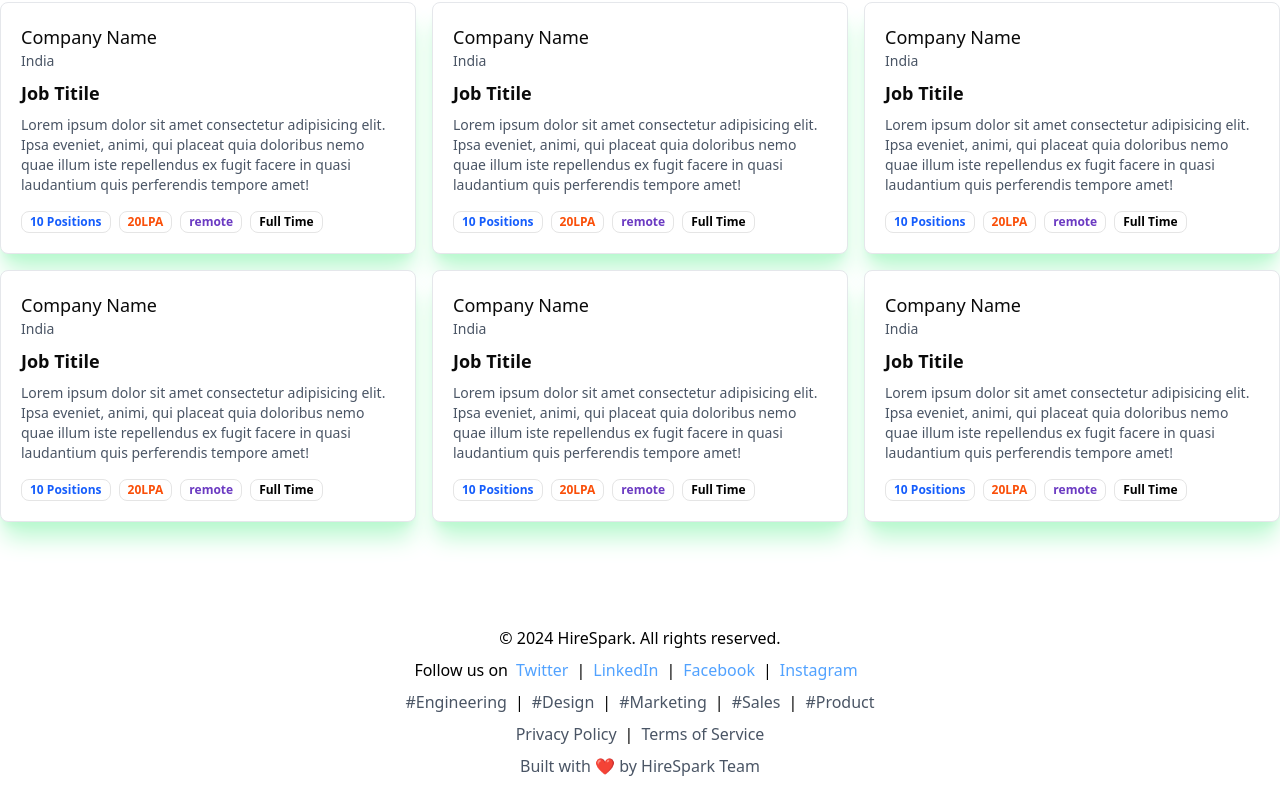
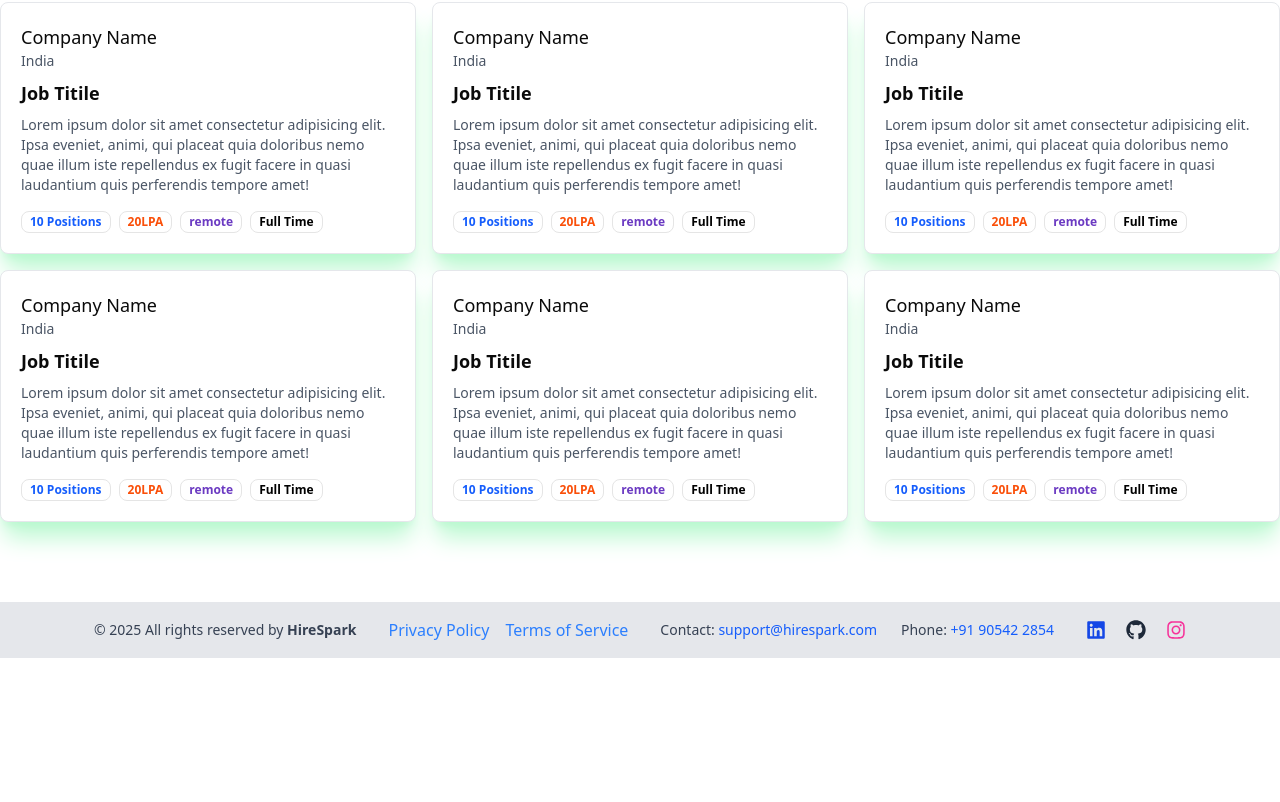
Before and after one commit to ayushman8658/HireSpark, a React (Vite) app in the folder Frontend/: page / in a window 1280 px wide. Shown: the part 904-1706 px from the top of the page. After the commit the page ends 1562 px from the top, so only its background shows below. Built offline with nearby package versions, Linux system fonts and the light colour scheme.

Commit message:
footer and PrivacyPolicy and Terms done

```diff
--- a/Frontend/src/components/ui/components_lite/Footer.jsx
+++ b/Frontend/src/components/ui/components_lite/Footer.jsx
@@ -1,66 +1,80 @@
 import React from "react";
+import { Link } from "react-router-dom";
+import { FaLinkedin, FaGithub, FaInstagram } from "react-icons/fa";
 
 const Footer = () => {
   return (
     <div>
-      {/* generate a footer for my current page. */}
+      {/* footer for current page */}
+      <div className="w-full h-auto py-4 bg-gray-200 text-black flex flex-col md:flex-row justify-center items-center space-y-4 md:space-y-0 md:space-x-8">
+        {/* Copyright */}
+        <p className="text-sm text-gray-700">
+          &copy; 2025 All rights reserved by{" "}
+          <span className="font-semibold">HireSpark</span>
+        </p>
 
-      <div className=" text-black py-6 mt-10">
-        <div className="max-w-7xl mx-auto text-center">
-          <p>&copy; 2024 HireSpark. All rights reserved.</p>
-          <p className="mt-2">
-            Follow us on
-            <a href="#" className="text-blue-400 hover:underline mx-2">
-              Twitter
-            </a>
-            |
-            <a href="#" className="text-blue-400 hover:underline mx-2">
-              LinkedIn
-            </a>
-            |
-            <a href="#" className="text-blue-400 hover:underline mx-2">
-              Facebook
-            </a>
-            |
-            <a href="#" className="text-blue-400 hover:underline mx-2">
-              Instagram
+        {/* Policy Links */}
+        <div className="flex space-x-4">
+          <Link to={"/PrivacyPolicy"}>
+            <span className="text-blue-500 hover:text-blue-700">
+              Privacy Policy
+            </span>
+          </Link>
+          <Link to={"/Terms-of-service"}>
+            <span className="text-blue-500 hover:text-blue-700">
+              Terms of Service
+            </span>
+          </Link>
+        </div>
+
+        {/* Contact Info */}
+        <div className="flex flex-col md:flex-row md:space-x-6 text-sm text-gray-700">
+          <p>
+            Contact:{" "}
+            <a
+              href="mailto:support@hirespark.com"
+              className="text-blue-600 hover:underline"
+            >
+              support@hirespark.com
             </a>
           </p>
-          {/* add some # tag jobs profile links */}
-          {/* this tage in side by side with some gap */}
-          <p className="mt-2">
-            <a href="#" className="text-gray-600 hover:underline mx-2">
-              #Engineering
-            </a>
-            |
-            <a href="#" className="text-gray-600 hover:underline mx-2">
-              #Design
-            </a>
-            |
-            <a href="#" className="text-gray-600 hover:underline mx-2">
-              #Marketing
-            </a>
-            |
-            <a href="#" className="text-gray-600 hover:underline mx-2">
-              #Sales
-            </a>
-            |
-            <a href="#" className="text-gray-600 hover:underline mx-2">
-              #Product
+          <p>
+            Phone:{" "}
+            <a
+              href="tel:+91905422854"
+              className="text-blue-600 hover:underline"
+            >
+              +91 90542 2854
             </a>
           </p>
+        </div>
 
-          {/* add a link to privacy policy and terms of service */}
-          <p className="mt-2">
-            <a href="#" className="text-gray-600 hover:underline mx-2">
-              Privacy Policy
-            </a>
-            |
-            <a href="#" className="text-gray-600 hover:underline mx-2">
-              Terms of Service
-            </a>
-          </p>
-          <p className="mt-2 text-gray-600">Built with ❤️ by HireSpark Team</p>
+        {/* Social Icons */}
+        <div className="flex space-x-5 text-xl">
+          <a
+            href="https://www.linkedin.com/in/ayushman2004/"
+            target="_blank"
+            rel="noopener noreferrer"
+            className="text-blue-700 hover:text-blue-900"
+          >
+            <FaLinkedin />
+          </a>
+          <a
+            href="https://github.com/ayushman8658"
+            target="_blank"
+            rel="noopener noreferrer"
+            className="text-gray-800 hover:text-black"
+          >
+            <FaGithub />
+          </a>
+          <a
+            href="https://www.instagram.com/ayushman_8658/"
+            target="_blank"
+            rel="noopener noreferrer"
+            className="text-pink-500 hover:text-pink-700"
+          >
+            <FaInstagram />
+          </a>
         </div>
       </div>
     </div>
--- /dev/null
+++ b/Frontend/src/components/ui/components_lite/PrivacyPolicy.jsx
@@ -0,0 +1,103 @@
+import React from "react";
+
+const PrivacyPolicy = () => {
+  return (
+    <div className="max-w-3xl mx-auto p-6 md:p-10 bg-white shadow-md rounded-2xl text-gray-800 leading-relaxed">
+      <h1 className="text-3xl font-bold mb-4 text-gray-900">Privacy Policy</h1>
+      <p className="text-sm text-gray-500 mb-6">Effective date: April 27, 2024</p>
+
+      <p className="mb-6">
+        Welcome to <span className="font-semibold">HireSpark</span>. We value your privacy and are committed to
+        protecting your personal information. This Privacy Policy explains how
+        we collect, use, disclose, and safeguard your information when you visit
+        our job portal.
+      </p>
+
+      <h2 className="text-xl font-semibold mt-8 mb-3">1. Information We Collect</h2>
+      <p className="mb-3">We may collect the following types of information:</p>
+      <ul className="list-disc list-inside space-y-2 pl-2">
+        <li>
+          <strong>Personal Identification Information:</strong> Name, email
+          address, phone number, and other contact details you provide when
+          registering or applying for jobs.
+        </li>
+        <li>
+          <strong>Job Application Information:</strong> Resume, cover letter,
+          work experience, education, and other details related to your job
+          applications.
+        </li>
+        <li>
+          <strong>Usage Data:</strong> Information about how you use our site,
+          including IP address, browser type, pages visited, and time spent on
+          pages.
+        </li>
+        <li>
+          <strong>Cookies and Tracking Technologies:</strong> We use cookies to
+          enhance your experience and collect usage data.
+        </li>
+      </ul>
+
+      <h2 className="text-xl font-semibold mt-8 mb-3">2. How We Use Your Information</h2>
+      <p className="mb-3">We use your information to:</p>
+      <ul className="list-disc list-inside space-y-2 pl-2">
+        <li>Provide and maintain our job portal services.</li>
+        <li>Process your job applications and communicate with you.</li>
+        <li>Improve our website and user experience.</li>
+        <li>
+          Send you updates, newsletters, and promotional materials (with your
+          consent).
+        </li>
+        <li>Comply with legal obligations.</li>
+      </ul>
+
+      <h2 className="text-xl font-semibold mt-8 mb-3">3. Sharing Your Information</h2>
+      <p className="mb-3">
+        We do not sell your personal information. We may share your information
+        with:
+      </p>
+      <ul className="list-disc list-inside space-y-2 pl-2">
+        <li>Employers and recruiters to facilitate your job applications.</li>
+        <li>
+          Service providers who assist us in operating our website and services.
+        </li>
+        <li>Law enforcement or regulatory authorities if required by law.</li>
+      </ul>
+
+      <h2 className="text-xl font-semibold mt-8 mb-3">4. Your Rights</h2>
+      <p className="mb-3">You have the right to:</p>
+      <ul className="list-disc list-inside space-y-2 pl-2">
+        <li>Access and update your personal information.</li>
+        <li>
+          Request deletion of your personal data, subject to legal requirements.
+        </li>
+        <li>Opt-out of marketing communications.</li>
+        <li>Withdraw consent where applicable.</li>
+      </ul>
+
+      <h2 className="text-xl font-semibold mt-8 mb-3">5. Data Security</h2>
+      <p className="mb-6">
+        We implement reasonable security measures to protect your information
+        from unauthorized access, alteration, disclosure, or destruction.
+      </p>
+
+      <h2 className="text-xl font-semibold mt-8 mb-3">6. Children's Privacy</h2>
+      <p className="mb-6">
+        Our services are not directed to individuals under 13 years of age. We
+        do not knowingly collect personal information from children under 13.
+      </p>
+
+      <h2 className="text-xl font-semibold mt-8 mb-3">7. Changes to This Privacy Policy</h2>
+      <p className="mb-6">
+        We may update this Privacy Policy from time to time. We will notify you
+        of any changes by posting the new Privacy Policy on this page.
+      </p>
+
+      <h2 className="text-xl font-semibold mt-8 mb-3">8. Contact Us</h2>
+      <p className="mb-2">If you have any questions about this Privacy Policy, please contact us at:</p>
+      <p className="font-medium">Email: <a href="mailto:support@hirespark.com" className="text-blue-600 hover:underline">support@hirespark.com</a></p>
+      <p className="font-medium">Address: HireSpark, Jagamara, Bhubanswar,India</p>
+    </div>
+  );
+};
+
+export default PrivacyPolicy;
--- /dev/null
+++ b/Frontend/src/components/ui/components_lite/TermsandServices.jsx
@@ -0,0 +1,61 @@
+import React from "react";
+
+const TermsandServices = () => {
+  return (
+    <div className="max-w-3xl mx-auto p-6 md:p-10 bg-white shadow-md rounded-2xl text-gray-800 leading-relaxed">
+      <h1 className="text-3xl font-bold mb-4 text-gray-900">Terms and Services</h1>
+      <p className="text-sm text-gray-500 mb-6">Effective date: April 27, 2024</p>
+
+      <p className="mb-6">
+        Welcome to <span className="font-semibold">HireSpark</span>. By accessing or using our job portal, you agree to
+        be bound by these Terms of Service. Please read them carefully.
+      </p>
+
+      <h2 className="text-xl font-semibold mt-8 mb-3">1. Use of Our Service</h2>
+      <p className="mb-6">
+        You may use our job portal for lawful purposes only. You agree not to use the service for any illegal or
+        unauthorized purpose.
+      </p>
+
+      <h2 className="text-xl font-semibold mt-8 mb-3">2. User Accounts</h2>
+      <p className="mb-6">
+        You may need to create an account to access certain features of our job portal. You are responsible for
+        maintaining the confidentiality of your account information and for all activities that occur under your
+        account.
+      </p>
+
+      <h2 className="text-xl font-semibold mt-8 mb-3">3. Job Listings</h2>
+      <p className="mb-6">
+        We do not guarantee the accuracy, completeness, or reliability of any job listings posted on our portal.
+        Employers are responsible for the content of their job postings.
+      </p>
+
+      <h2 className="text-xl font-semibold mt-8 mb-3">4. Intellectual Property</h2>
+      <p className="mb-6">
+        All content on our job portal, including text, graphics, logos, and images, is the property of HireSpark or its
+        licensors and is protected by copyright and other intellectual property laws.
+      </p>
+
+      <h2 className="text-xl font-semibold mt-8 mb-3">5. Limitation of Liability</h2>
+      <p className="mb-6">
+        HireSpark shall not be liable for any direct, indirect, incidental, special, or consequential damages arising
+        out of or in connection with your use of our job portal.
+      </p>
+
+      <h2 className="text-xl font-semibold mt-8 mb-3">6. Changes to Terms</h2>
+      <p className="mb-6">
+        We reserve the right to modify these Terms of Service at any time. Your continued use of the job portal after
+        any changes constitutes your acceptance of the new terms.
+      </p>
+
+      <h2 className="text-xl font-semibold mt-8 mb-3">7. Contact Us</h2>
+      <p className="mb-2">
+        If you have any questions about these Terms of Service, please contact us:
+      </p>
+      <p className="font-medium">Phone: <a href="tel:+91905422854" className="text-blue-600 hover:underline">+91 90542 2854</a></p>
+      <p className="font-medium">Email: <a href="mailto:support@hirespark.com" className="text-blue-600 hover:underline">support@hirespark.com</a></p>
+    </div>
+  );
+};
+
+export default TermsandServices;
```
Also changed, not shown: Frontend/src/App.jsx (+10 -0 lines).
